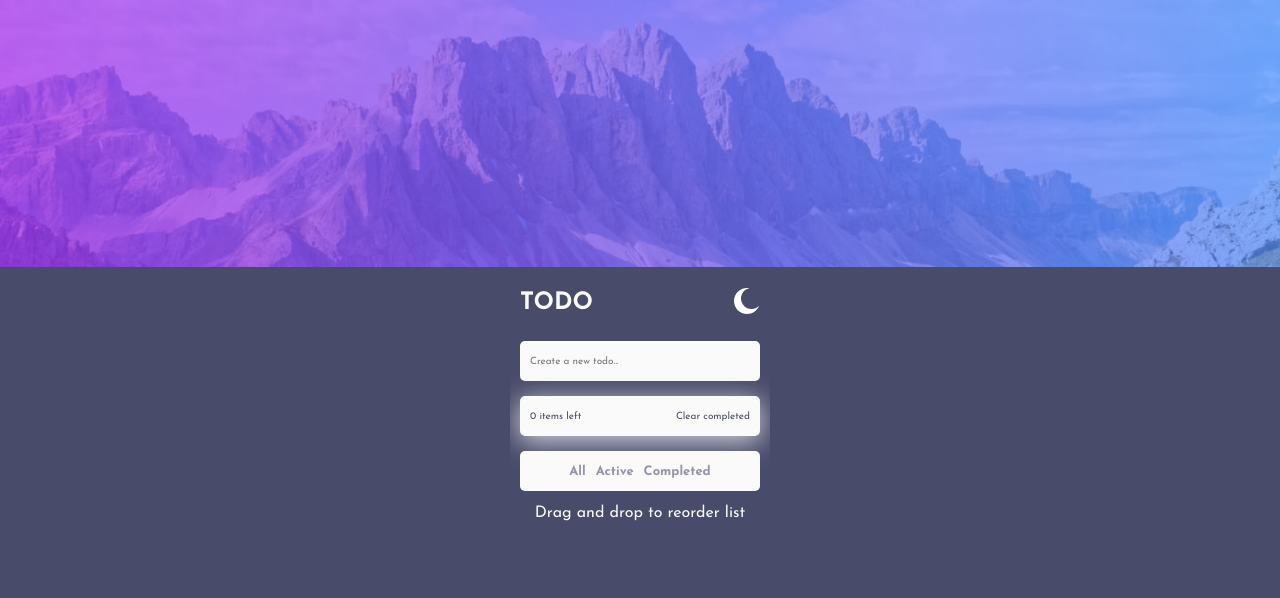
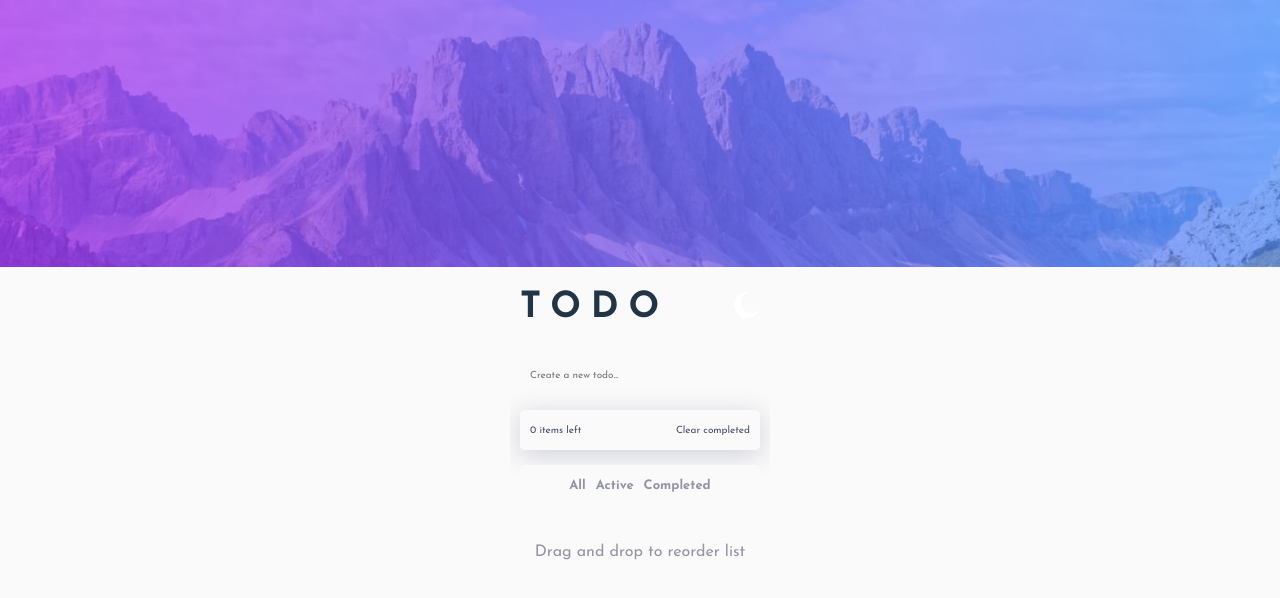
Before and after one commit to unkuseni/todo-app, a React (Vite) app: page / in a window 1280 px wide. Shown: the top 598 px of the page. Built offline with nearby package versions, Linux system fonts and the light colour scheme.

Commit message:
finishing styling

```diff
--- a/src/App.module.scss
+++ b/src/App.module.scss
@@ -1,8 +1,17 @@
+// LIGHT THEME
 $Very-Light-Gray: hsl(0, 0%, 98%);
 $Very-Light-Grayish-Blue: hsl(236, 33%, 92%);
 $Light-Grayish-Blue: hsl(233, 11%, 84%);
 $Very-Dark-Grayish-Blue: hsl(235, 19%, 35%);
 $Dark-Grayish-Blue: hsl(236, 9%, 61%);
+// DARK THEME
+// $Very-Dark-Blue: hsl(235, 21%, 11%);
+// $Very-Dark-Desaturated-Blue: hsl(235, 24%, 19%);
+// $Light-Grayish-Blue: hsl(234, 39%, 85%);
+// $Light-Grayish-Blue: hsl(236, 33%, 92%); // HOVER
+// $Dark-Grayish-Blue: hsl(234, 11%, 52%);
+// $Very-Dark-Grayish-Blue: hsl(233, 14%, 35%);
+// $Very-Dark-Grayish-Blue: hsl(237, 14%, 26%);
 .container {
   display: block;
   flex-direction: column;
@@ -26,18 +35,19 @@ $Dark-Grayish-Blue: hsl(236, 9%, 61%);
   align-content: center;
   justify-content: space-between;
   padding: 10px;
+  margin-top: 35px;
+  font-size: 1.5em;
 }
-.container.light-theme {
-  $mobile-img: url(./assets/bg-mobile-light.jpg);
-  $desktop-img: url(./assets/bg-desktop-light.jpg);
- background: $Very-Dark-Grayish-Blue $desktop-img top / contain no-repeat;
-  color: $Very-Light-Gray;
-}
-.container.dark-theme {
-  $mobile-img: url(./assets/bg-mobile-dark.jpg);
-  $desktop-img: url(./assets/bg-desktop-dark.jpg);
- background: $Very-Dark-Grayish-Blue $desktop-img top / contain no-repeat;
-  color: $Very-Light-Gray;
+.drag_text {
+  display: flex;
+  flex-direction: row;
+  align-items: center;
+  justify-items: center;
+  align-content: center;
+  justify-content: center;
+  background-color: transparent;
+  margin-top: 25px;
+
 }
 .theme_button {
   padding: 0em;
@@ -47,12 +57,21 @@ $Dark-Grayish-Blue: hsl(236, 9%, 61%);
   }
   border: 0px solid transparent;
 }
-.drag_text {
-  display: flex;
-  flex-direction: row;
-  align-items: center;
-  justify-items: center;
-  align-content: center;
-  justify-content: center;
-  background-color: transparent;
+h2 {
+  letter-spacing: 10px;
 }
+.container.light-theme {
+  $mobile-img: url(./assets/bg-mobile-light.jpg);
+  $desktop-img: url(./assets/bg-desktop-light.jpg);
+  background: $Very-Light-Gray $mobile-img top / contain no-repeat;
+  .drag_text {
+     color: $Dark-Grayish-Blue;
+  }
+  @media screen and (min-width: 768px) {
+    background: $Very-Light-Gray $desktop-img top / contain no-repeat;
+  }
+}
+.container.dark-theme {
+  $mobile-img: url(./assets/bg-mobile-dark.jpg);
+  $desktop-img: url(./assets/bg-desktop-dark.jpg);
+}
--- a/src/components/todo/todo.module.scss
+++ b/src/components/todo/todo.module.scss
@@ -51,12 +51,12 @@ $Check-Background: linear-gradient(135deg, hsl(192, 100%, 67%), hsl(280, 87%, 65
 li {
   list-style: none;
   width: 100%;
-  height: 40px;
+  height: 50px;
   border-radius: 5px;
   border: none;
   outline: none;
   padding-left: 10px;
-  font-size: 18px;
+  font-size: 1.5em;
   font-family: 'Josefin Sans', sans-serif;
   background-color: $Very-Light-Gray;
   color: $Dark-Grayish-Blue;
@@ -100,11 +100,11 @@ li {
   label {
     input[type='checkbox'] {
       appearance: none;
-      width: 1rem;
-      height: 1rem;
+      width: 1.25rem;
+      height: 1.25rem;
       border-radius: 50%;
-      background: $Check-Background;
-      border: none;
+      background: #fff;
+      border: 1px solid $Very-Light-Grayish-Blue;
       outline: none;
       margin-right: 10px;
       cursor: pointer;
@@ -114,9 +114,9 @@ li {
     }
     display: flex;
     flex-direction: row;
-    align-items: center;
+    align-items: start;
     justify-items: center;
-    justify-content: space-evenly;
+    justify-content: space-around;
     align-content: center;
   }
   border-bottom: 1px solid $Dark-Grayish-Blue;
```
